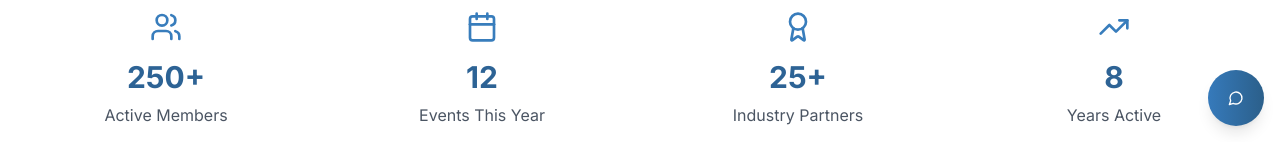
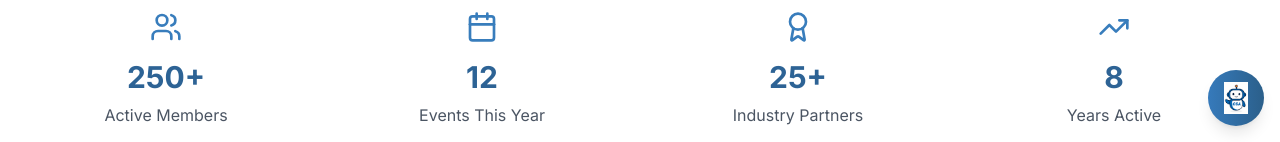
Before and after one commit to csa-sfo/csa-sf-website-frontend, a React (Vite) app: page / in a window 1280 px wide. Shown: the part 658-800 px from the top of the page. Built offline with nearby package versions, Linux system fonts and the light colour scheme.

Commit message:
Update chatbot mascot and UI
Replace the existing mascot image with the newly attached image and update the chatbot's floating UI to display the new mascot.

```diff
--- a/src/components/chatbot/ChatBot.tsx
+++ b/src/components/chatbot/ChatBot.tsx
@@ -92,7 +92,7 @@ const ChatBot: React.FC<ChatBotProps> = ({ isOpen, onToggle }) => {
           <div className="flex items-center justify-between">
             <div className="flex items-center space-x-3">
               <Avatar className="h-10 w-10 border-2 border-white/20">
-                <AvatarImage src="/lovable-uploads/4acb466e-ae0f-4f66-b659-dce441ac3907.png" alt="CSA Bot" />
+                <AvatarImage src="/lovable-uploads/f645724d-2997-4759-9410-c49a14d80693.png" alt="CSA Bot" />
                 <AvatarFallback className="bg-csa-accent text-white">CSA</AvatarFallback>
               </Avatar>
               <div>
--- a/src/components/chatbot/ChatBotToggle.tsx
+++ b/src/components/chatbot/ChatBotToggle.tsx
@@ -15,9 +15,15 @@ const ChatBotToggle: React.FC<ChatBotToggleProps> = ({ onClick, hasNewMessages =
       <Button
         onClick={onClick}
         size="lg"
-        className="bg-gradient-to-r from-csa-blue to-csa-navy hover:from-csa-navy hover:to-csa-blue text-white rounded-full h-14 w-14 p-0 shadow-lg animate-fade-in relative"
+        className="bg-gradient-to-r from-csa-blue to-csa-navy hover:from-csa-navy hover:to-csa-blue text-white rounded-full h-14 w-14 p-0 shadow-lg animate-fade-in relative overflow-hidden"
       >
-        <MessageCircle className="h-6 w-6" />
+        <div className="relative flex items-center justify-center">
+          <img
+            src="/lovable-uploads/f645724d-2997-4759-9410-c49a14d80693.png"
+            alt="CSA Bot"
+            className="h-8 w-8 object-contain"
+          />
+        </div>
         {hasNewMessages && (
           <Badge className="absolute -top-2 -right-2 h-5 w-5 p-0 bg-csa-accent text-white text-xs rounded-full flex items-center justify-center">
             !
```
Also changed, not shown: public/lovable-uploads/f645724d-2997-4759-9410-c49a14d80693.png (added).
